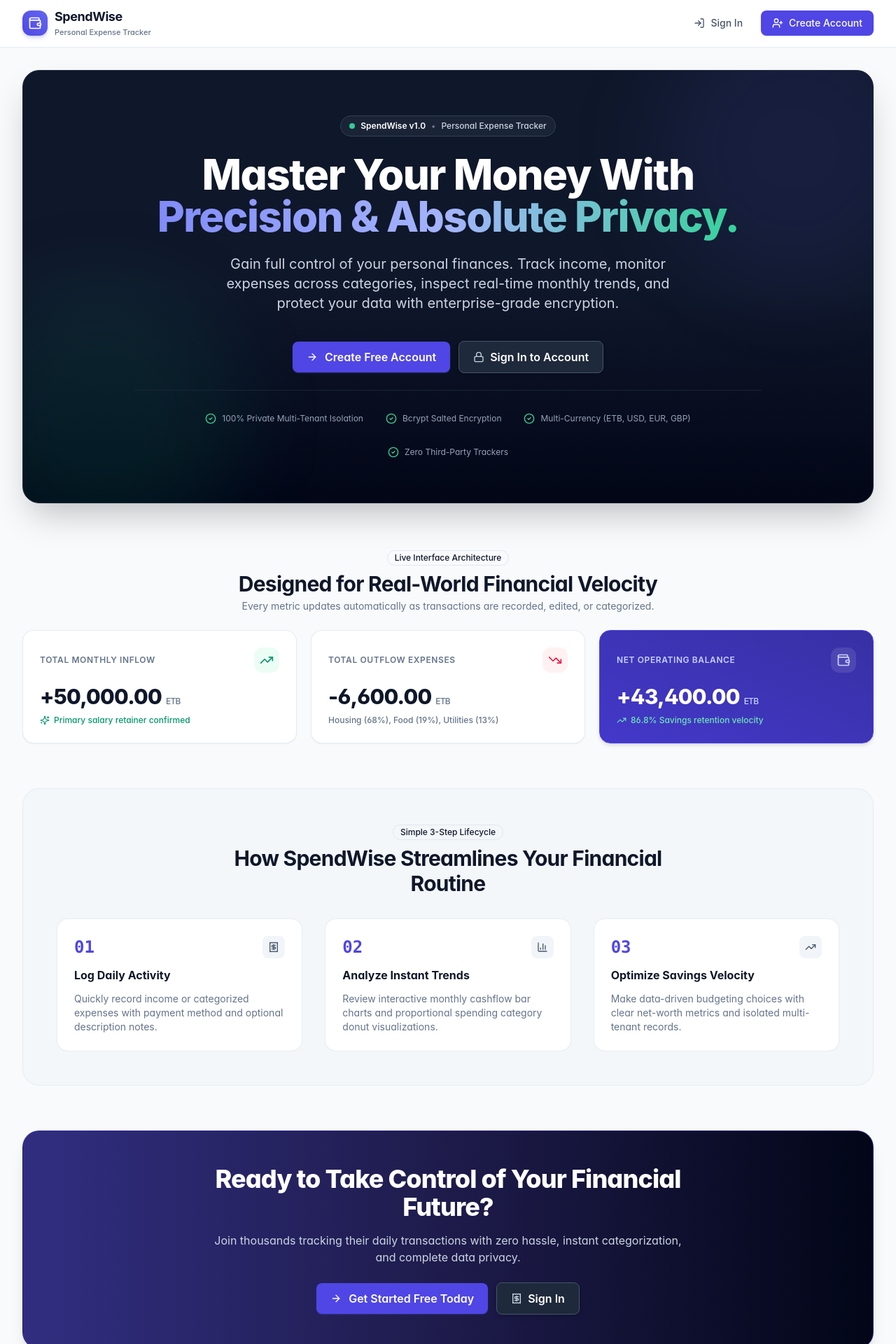
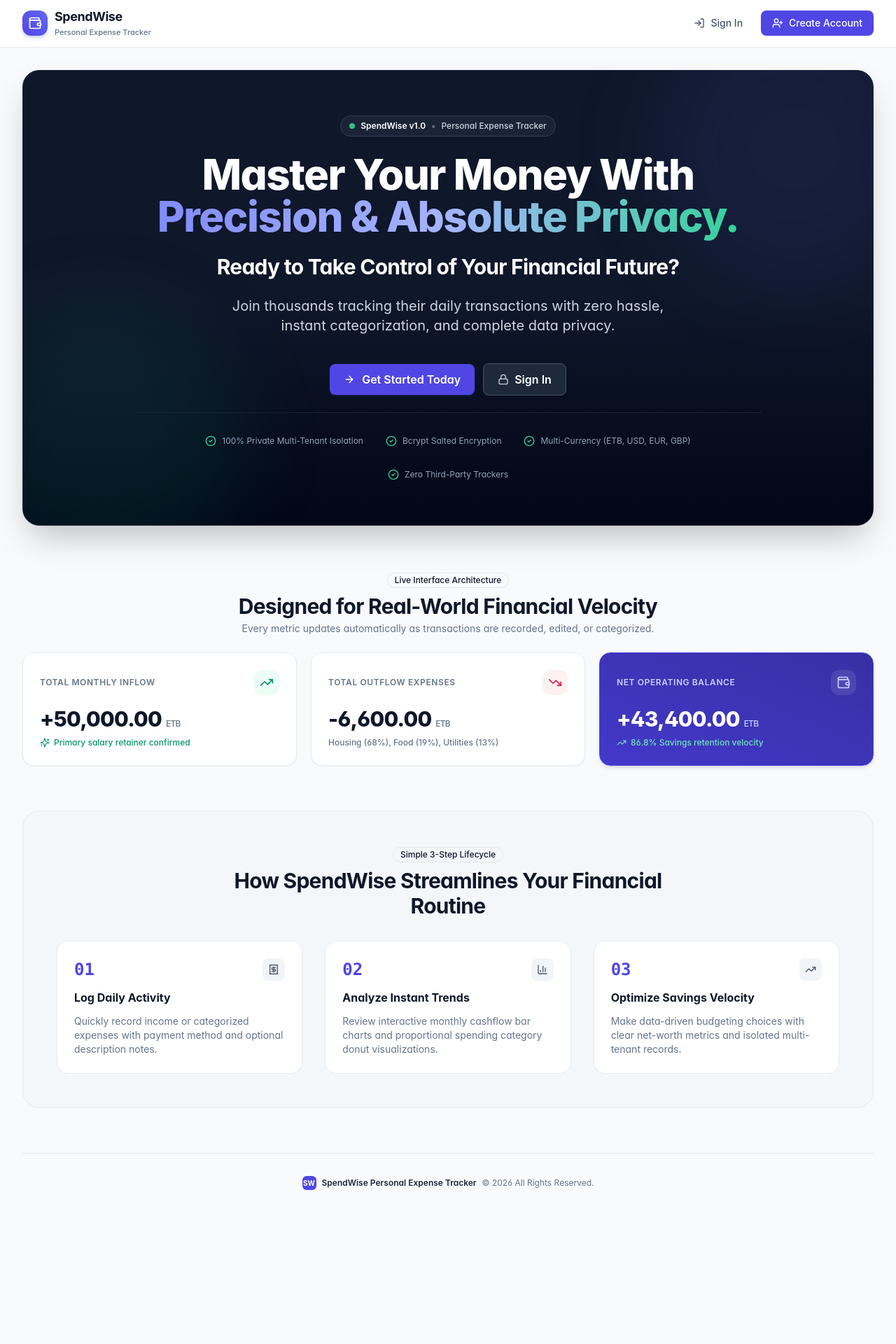
Before and after one commit to DagnexCru/ExpenseTracker, a React (Vite) app in the folder client/: page / in a window 1280 px wide. Shown: the top 1920 px of the page at 70% size. After the commit the page ends 1780 px from the top, so only its background shows below. Built offline with nearby package versions, Linux system fonts and the light colour scheme; no server answers.

Commit message:
feat: Combine hero and CTA banners into single top hero and remove redundant bottom banner on HomePage

```diff
--- a/client/src/pages/HomePage.jsx
+++ b/client/src/pages/HomePage.jsx
@@ -70,10 +70,14 @@ export const HomePage = ({ onNavigate }) => {
             </span>
           </h1>
 
-          {/* Subtitle */}
+          {/* Subheading */}
+          <h2 className="text-xl sm:text-2xl lg:text-3xl font-bold text-white tracking-tight">
+            Ready to Take Control of Your Financial Future?
+          </h2>
+
+          {/* Combined Description */}
           <p className="text-slate-300 text-base sm:text-lg lg:text-xl max-w-2xl mx-auto font-normal leading-relaxed">
-            Gain full control of your personal finances. Track income, monitor expenses across categories,
-            inspect real-time monthly trends, and protect your data with enterprise-grade encryption.
+            Join thousands tracking their daily transactions with zero hassle, instant categorization, and complete data privacy.
           </p>
 
           {/* Action Button Row */}
@@ -105,7 +109,7 @@ export const HomePage = ({ onNavigate }) => {
                   onClick={() => onNavigate && onNavigate('register')}
                   className="bg-brand-500 hover:bg-brand-600 text-white font-semibold shadow-lg shadow-brand-500/30"
                 >
-                  Create Free Account
+                  Get Started Today
                 </Button>
                 <button
                   type="button"
@@ -113,7 +117,7 @@ export const HomePage = ({ onNavigate }) => {
                   className="inline-flex items-center justify-center gap-2 px-5 py-2.5 rounded-lg text-sm sm:text-base font-semibold text-white bg-slate-800 hover:bg-slate-700 border border-slate-600 hover:border-slate-500 shadow-md transition-all active:scale-[0.98] cursor-pointer"
                 >
                   <Lock className="w-4 h-4 text-slate-300" />
-                  <span>Sign In to Account</span>
+                  <span>Sign In</span>
                 </button>
               </>
             )}
@@ -261,38 +265,6 @@ export const HomePage = ({ onNavigate }) => {
       </section>
 
       {/* --------------------------------------------------------------------- */}
-      {/* FINAL CALL TO ACTION BANNER                                           */}
-      {/* --------------------------------------------------------------------- */}
-      <section className="bg-gradient-to-r from-brand-900 via-indigo-950 to-slate-950 text-white rounded-3xl p-8 sm:p-12 border border-brand-800/60 shadow-xl text-center space-y-6 relative overflow-hidden">
-        <div className="max-w-2xl mx-auto space-y-4 relative z-10">
-          <h2 className="text-2xl sm:text-4xl font-extrabold tracking-tight">
-            Ready to Take Control of Your Financial Future?
-          </h2>
-          <p className="text-slate-300 text-sm sm:text-base font-normal">
-            Join thousands tracking their daily transactions with zero hassle, instant categorization, and complete data privacy.
-          </p>
-          <div className="pt-2 flex flex-wrap items-center justify-center gap-3">
-            <Button
-              size="lg"
-              icon={ArrowRight}
-              onClick={() => onNavigate && onNavigate(isAuthenticated ? 'dashboard' : 'register')}
-              className="bg-brand-500 hover:bg-brand-600 text-white font-semibold shadow-lg shadow-brand-500/25"
-            >
-              {isAuthenticated ? 'Open Financial Dashboard' : 'Get Started Free Today'}
-            </Button>
-            <button
-              type="button"
-              onClick={() => onNavigate && onNavigate(isAuthenticated ? 'transactions' : 'login')}
-              className="inline-flex items-center justify-center gap-2 px-5 py-2.5 rounded-lg text-sm sm:text-base font-semibold text-white bg-slate-800 hover:bg-slate-700 border border-slate-600 hover:border-slate-500 shadow-md transition-all active:scale-[0.98] cursor-pointer"
-            >
-              <Receipt className="w-4 h-4 text-slate-300" />
-              <span>{isAuthenticated ? 'Manage Transactions' : 'Sign In'}</span>
-            </button>
-          </div>
-        </div>
-      </section>
-
-      {/* --------------------------------------------------------------------- */}
       {/* FOOTER                                                                */}
       {/* --------------------------------------------------------------------- */}
       <footer className="pt-8 border-t border-slate-200/80 flex items-center justify-center gap-2 text-xs text-slate-500 text-center">
```
